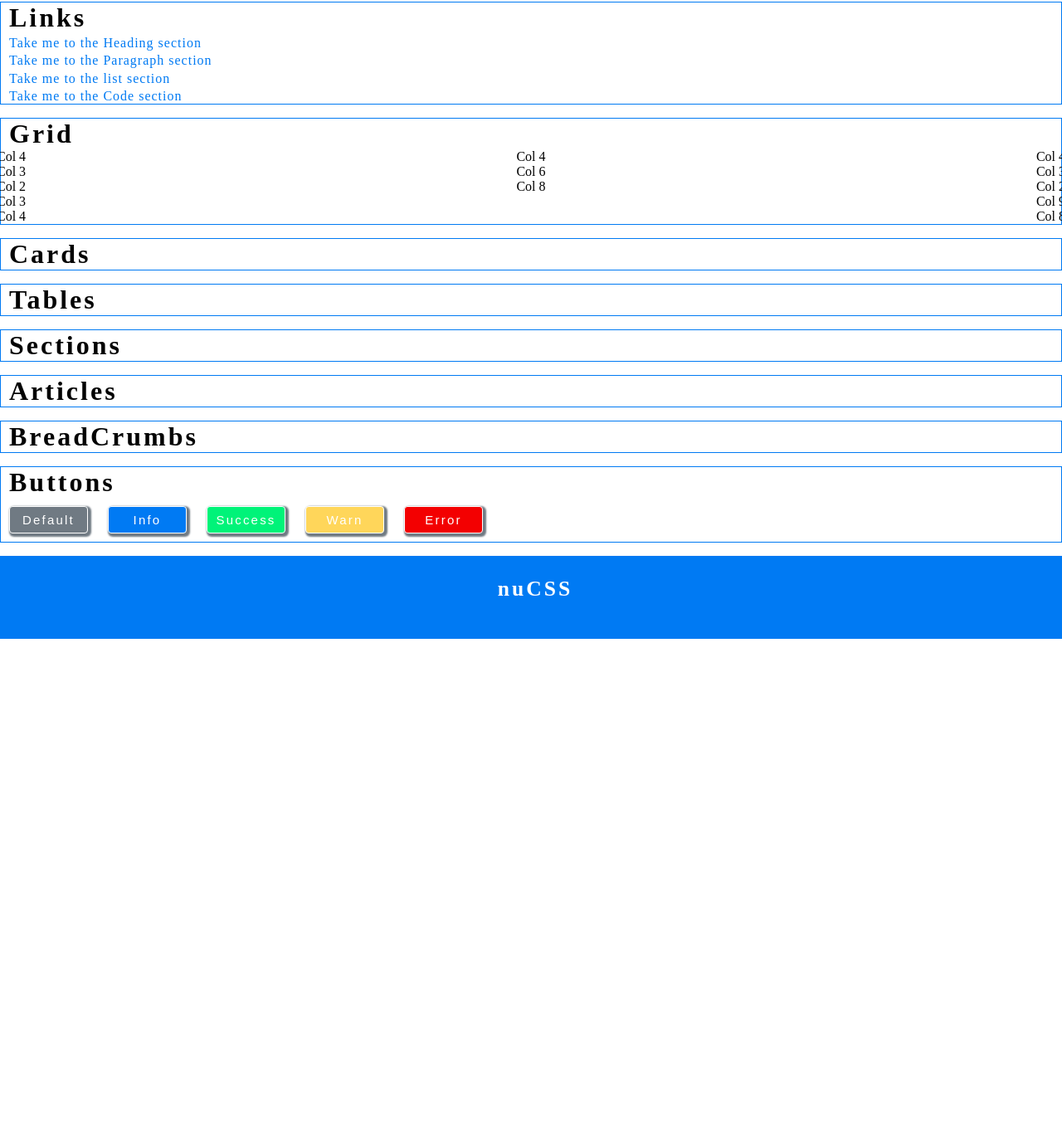
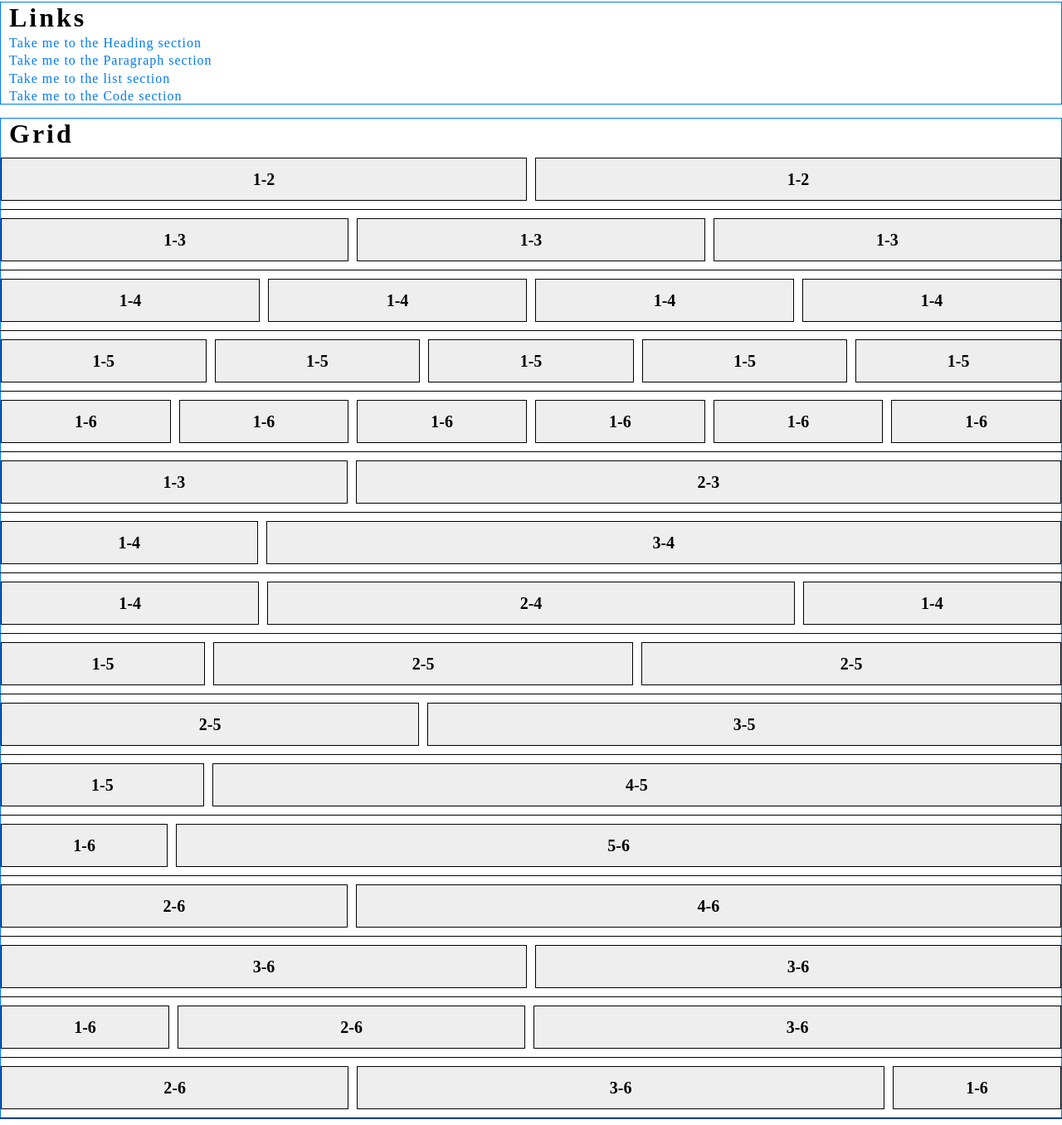
Before and after one commit to WMontagnon/nuCSS, a website: page dist/index.html in a window 1280 px wide. Shown: the part 1404-2760 px from the top of the page at 83% size. Before the commit the page ends 2174 px from the top, so only its background shows below. Drawn offline with nearby package versions, Linux system fonts and the light colour scheme; files that its build step writes are made by us from their sources.

Commit message:
added all variants in html

```diff
--- a/dist/index.html
+++ b/dist/index.html
@@ -111,28 +111,267 @@
 			</section>
 			<section class="section--grid">
 				<h1 class="section__title">Grid</h1>
-				<div class="grid">
-					<div class="col4">Col 4</div>
-					<div class="col4">Col 4</div>
-					<div class="col4">Col 4</div>
+				<div class="grid grid--preview">
+					<div class="grid__column grid__column--1-2">
+						<div class="grid__content">
+							1-2
+						</div>
+					</div>
+					<div class="grid__column grid__column--1-2">
+						<div class="grid__content">
+							1-2
+						</div>
+					</div>
 				</div>
-				<div class="grid">
-					<div class="col3">Col 3</div>
-					<div class="col6">Col 6</div>
-					<div class="col3">Col 3</div>
+				<div class="grid grid--preview">
+					<div class="grid__column grid__column--1-3">
+						<div class="grid__content">
+							1-3
+						</div>
+					</div>
+					<div class="grid__column grid__column--1-3">
+						<div class="grid__content">
+							1-3
+						</div>
+					</div>
+					<div class="grid__column grid__column--1-3">
+						<div class="grid__content">
+							1-3
+						</div>
+					</div>
 				</div>
-				<div class="grid">
-					<div class="col2">Col 2</div>
-					<div class="col8">Col 8</div>
-					<div class="col2">Col 2</div>
+				<div class="grid grid--preview">
+					<div class="grid__column grid__column--1-4">
+						<div class="grid__content">
+							1-4
+						</div>
+					</div>
+					<div class="grid__column grid__column--1-4">
+						<div class="grid__content">
+							1-4
+						</div>
+					</div>
+					<div class="grid__column grid__column--1-4">
+						<div class="grid__content">
+							1-4
+						</div>
+					</div>
+					<div class="grid__column grid__column--1-4">
+						<div class="grid__content">
+							1-4
+						</div>
+					</div>
 				</div>
-					<div class="grid">
-					<div class="col3">Col 3</div>
-					<div class="col9">Col 9</div>
+				<div class="grid grid--preview">
+					<div class="grid__column grid__column--1-5">
+						<div class="grid__content">
+							1-5
+						</div>
+					</div>
+					<div class="grid__column grid__column--1-5">
+						<div class="grid__content">
+							1-5
+						</div>
+					</div>
+					<div class="grid__column grid__column--1-5">
+						<div class="grid__content">
+							1-5
+						</div>
+					</div>
+					<div class="grid__column grid__column--1-5">
+						<div class="grid__content">
+							1-5
+						</div>
+					</div>
+					<div class="grid__column grid__column--1-5">
+						<div class="grid__content">
+							1-5
+						</div>
+					</div>
 				</div>
-					<div class="grid">
-					<div class="col4">Col 4</div>
-					<div class="col8">Col 8</div>
+				<div class="grid grid--preview">
+					<div class="grid__column grid__column--1-6">
+						<div class="grid__content">
+							1-6
+						</div>
+					</div>
+					<div class="grid__column grid__column--1-6">
+						<div class="grid__content">
+							1-6
+						</div>
+					</div>
+					<div class="grid__column grid__column--1-6">
+						<div class="grid__content">
+							1-6
+						</div>
+					</div>
+					<div class="grid__column grid__column--1-6">
+						<div class="grid__content">
+							1-6
+						</div>
+					</div>
+					<div class="grid__column grid__column--1-6">
+						<div class="grid__content">
+							1-6
+						</div>
+					</div>
+					<div class="grid__column grid__column--1-6">
+						<div class="grid__content">
+							1-6
+						</div>
+					</div>
+				</div>
+				<div class="grid grid--preview">
+					<div class="grid__column grid__column--1-3">
+						<div class="grid__content">
+							1-3
+						</div>
+					</div>
+					<div class="grid__column grid__column--2-3">
+						<div class="grid__content">
+							2-3
+						</div>
+					</div>
+				</div>
+				<div class="grid grid--preview">
+					<div class="grid__column grid__column--1-4">
+						<div class="grid__content">
+							1-4
+						</div>
+					</div>
+					<div class="grid__column grid__column--3-4">
+						<div class="grid__content">
+							3-4
+						</div>
+					</div>
+				</div>
+				<div class="grid grid--preview">
+					<div class="grid__column grid__column--1-4">
+						<div class="grid__content">
+							1-4
+						</div>
+					</div>
+					<div class="grid__column grid__column--2-4">
+						<div class="grid__content">
+							2-4
+						</div>
+					</div>
+					<div class="grid__column grid__column--1-4">
+						<div class="grid__content">
+							1-4
+						</div>
+					</div>
+				</div>
+				<div class="grid grid--preview">
+					<div class="grid__column grid__column--1-5">
+						<div class="grid__content">
+							1-5
+						</div>
+					</div>
+					<div class="grid__column grid__column--2-5">
+						<div class="grid__content">
+							2-5
+						</div>
+					</div>
+					<div class="grid__column grid__column--2-5">
+						<div class="grid__content">
+							2-5
+						</div>
+					</div>
+				</div>
+				<div class="grid grid--preview">
+					<div class="grid__column grid__column--2-5">
+						<div class="grid__content">
+							2-5
+						</div>
+					</div>
+					<div class="grid__column grid__column--3-5">
+						<div class="grid__content">
+							3-5
+						</div>
+					</div>
+				</div>
+				<div class="grid grid--preview">
+					<div class="grid__column grid__column--1-5">
+						<div class="grid__content">
+							1-5
+						</div>
+					</div>
+					<div class="grid__column grid__column--4-5">
+						<div class="grid__content">
+							4-5
+						</div>
+					</div>
+				</div>
+				<div class="grid grid--preview">
+					<div class="grid__column grid__column--1-6">
+						<div class="grid__content">
+							1-6
+						</div>
+					</div>
+					<div class="grid__column grid__column--5-6">
+						<div class="grid__content">
+							5-6
+						</div>
+					</div>
+				</div>
+				<div class="grid grid--preview">
+					<div class="grid__column grid__column--2-6">
+						<div class="grid__content">
+							2-6
+						</div>
+					</div>
+					<div class="grid__column grid__column--4-6">
+						<div class="grid__content">
+							4-6
+						</div>
+					</div>
+				</div>
+				<div class="grid grid--preview">
+					<div class="grid__column grid__column--3-6">
+						<div class="grid__content">
+							3-6
+						</div>
+					</div>
+					<div class="grid__column grid__column--3-6">
+						<div class="grid__content">
+							3-6
+						</div>
+					</div>
+				</div>
+				<div class="grid grid--preview">
+					<div class="grid__column grid__column--1-6">
+						<div class="grid__content">
+							1-6
+						</div>
+					</div>
+					<div class="grid__column grid__column--2-6">
+						<div class="grid__content">
+							2-6
+						</div>
+					</div>
+					<div class="grid__column grid__column--3-6">
+						<div class="grid__content">
+							3-6
+						</div>
+					</div>
+				</div>
+				<div class="grid grid--preview">
+					<div class="grid__column grid__column--2-6">
+						<div class="grid__content">
+							2-6
+						</div>
+					</div>
+					<div class="grid__column grid__column--3-6">
+						<div class="grid__content">
+							3-6
+						</div>
+					</div>
+					<div class="grid__column grid__column--1-6">
+						<div class="grid__content">
+							1-6
+						</div>
+					</div>
 				</div>
 			</section>
 			<sections class="section--cards">
```
